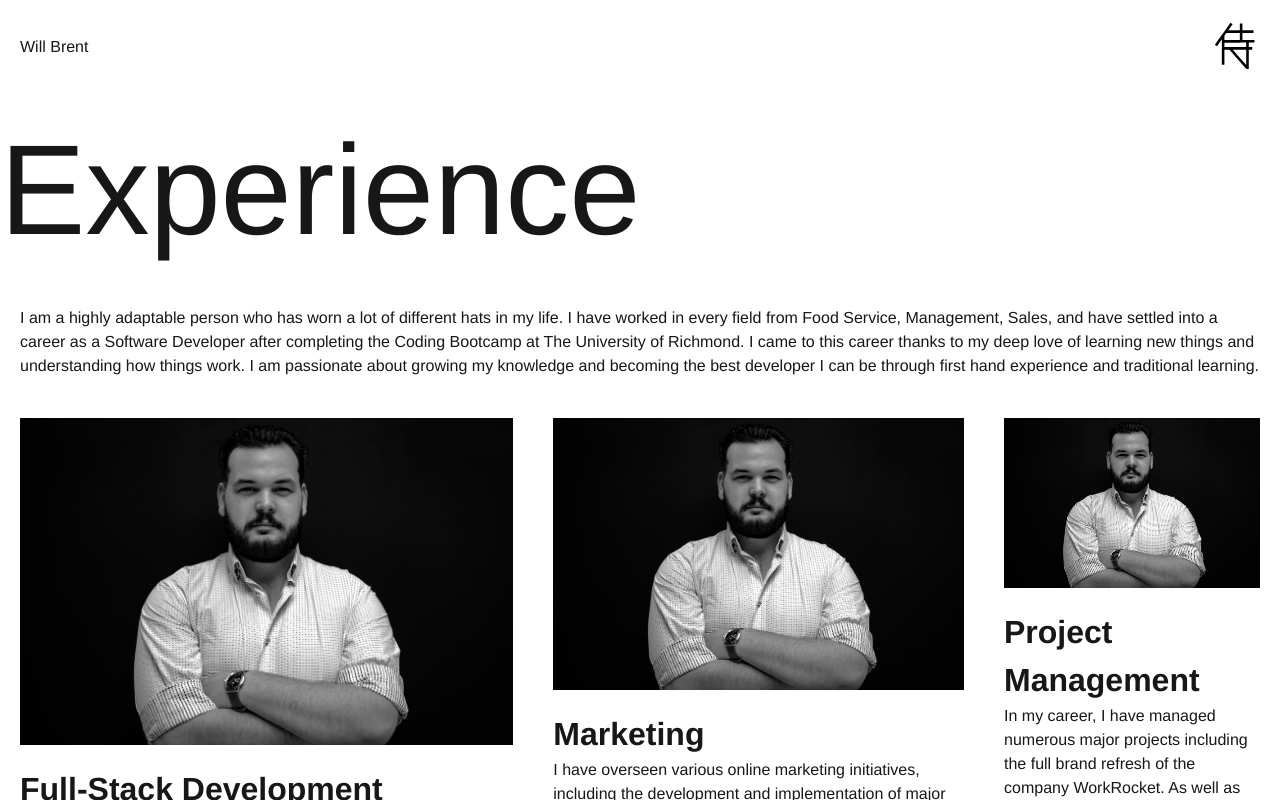
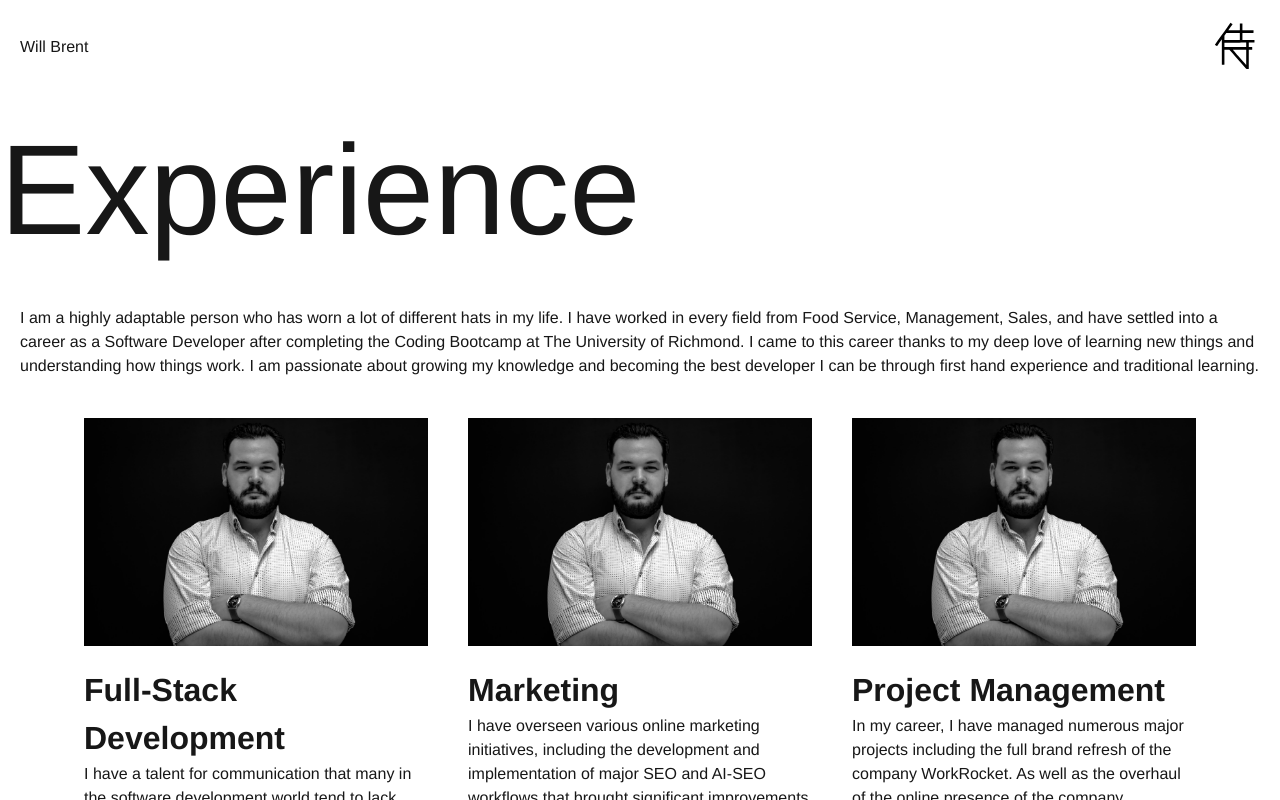
Before and after one commit to SamuraiHuey/portfolio2, a Next.js app: page /experience in a window 1280 px wide. Shown: the top 800 px of the page. Built offline with nearby package versions, Linux system fonts and the light colour scheme.

Commit message:
Fixed experience card desktop sizing

```diff
--- a/src/app/experience/page.js
+++ b/src/app/experience/page.js
@@ -8,8 +8,8 @@ export default function Home() {
       <h1 className="title">Experience</h1>
       <p className="p-5">I am a highly adaptable person who has worn a lot of different hats in my life. I have worked in every field from Food Service, Management, Sales, and have settled into a career as a Software Developer after completing the Coding Bootcamp at The University of Richmond. I came to this career thanks to my deep love of learning new things and understanding how things work. I am passionate about growing my knowledge and becoming the best developer I can be through first hand experience and traditional learning.</p>
 
-      <section className="flex grid-cols-3 items-top">
-        <div className="p-5">
+      <section className="flex grid-cols-3 justify-center items-top">
+        <div className="p-5 w-3/10">
           <Image
             className=""
             src={Headshot}
@@ -17,7 +17,7 @@ export default function Home() {
           <h2 className="mt-5">Full-Stack Development</h2>
           <p>I have a talent for communication that many in the software development world tend to lack, and this has been highly valuable in my work as a developer. I have the skills to understand user issues, how to address them professionally, and then communicate them in a way that other Developers and Engineers can understand. This is also key in communication with stakeholders who technically minded professionals often struggle with communicating with. I have also been responsible for the full-stack development of multiple company websites.</p>
         </div>
-        <div className="p-5">
+        <div className="p-5 w-3/10">
           <Image
             className=""
             src={Headshot}
@@ -25,7 +25,7 @@ export default function Home() {
           <h2 className="mt-5">Marketing</h2>
           <p>I have overseen various online marketing initiatives, including the development and implementation of major SEO and AI-SEO workflows that brought significant improvements to sites that were implementing them, as well as launched AI powered geofencing/geotargeting campaigns that saw major increases to online exposure. I also have helped individual sales producers elevate their personal brand view email marketing and strategic content pipelines.</p>
         </div>
-        <div className="p-5">
+        <div className="p-5 w-3/10">
           <Image
             className=""
             src={Headshot}
```
